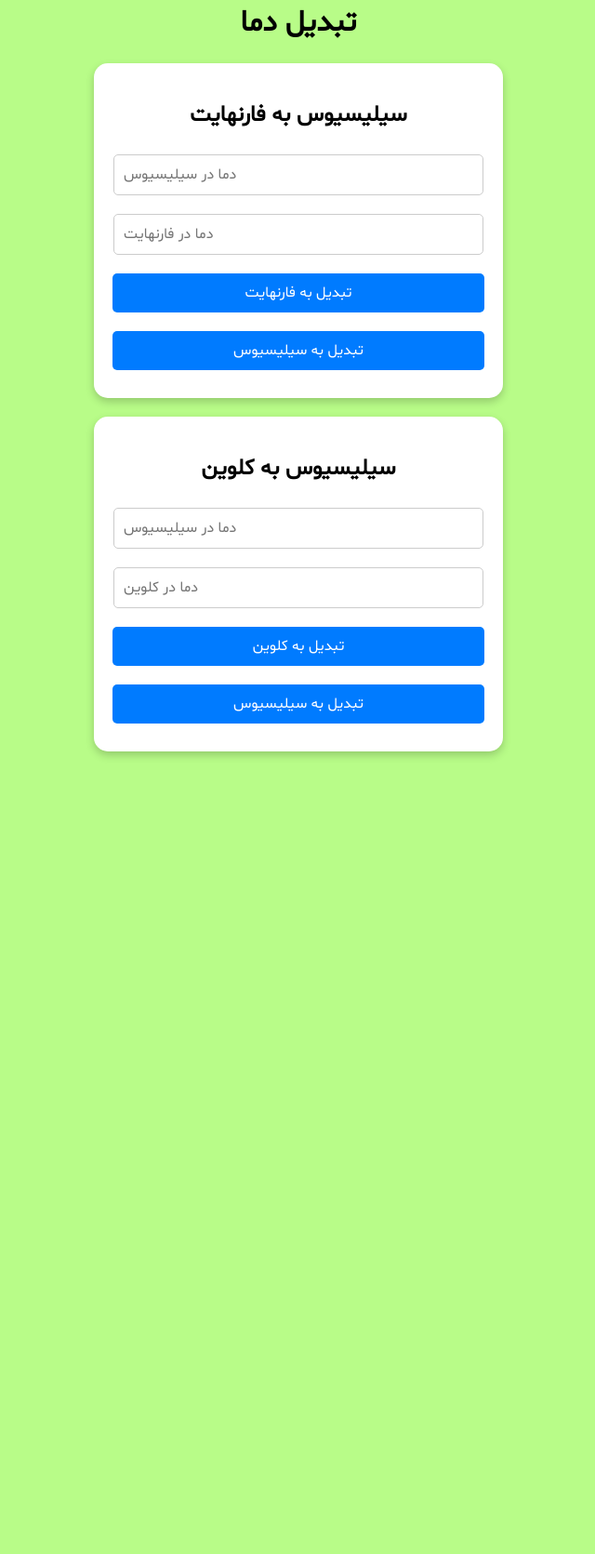
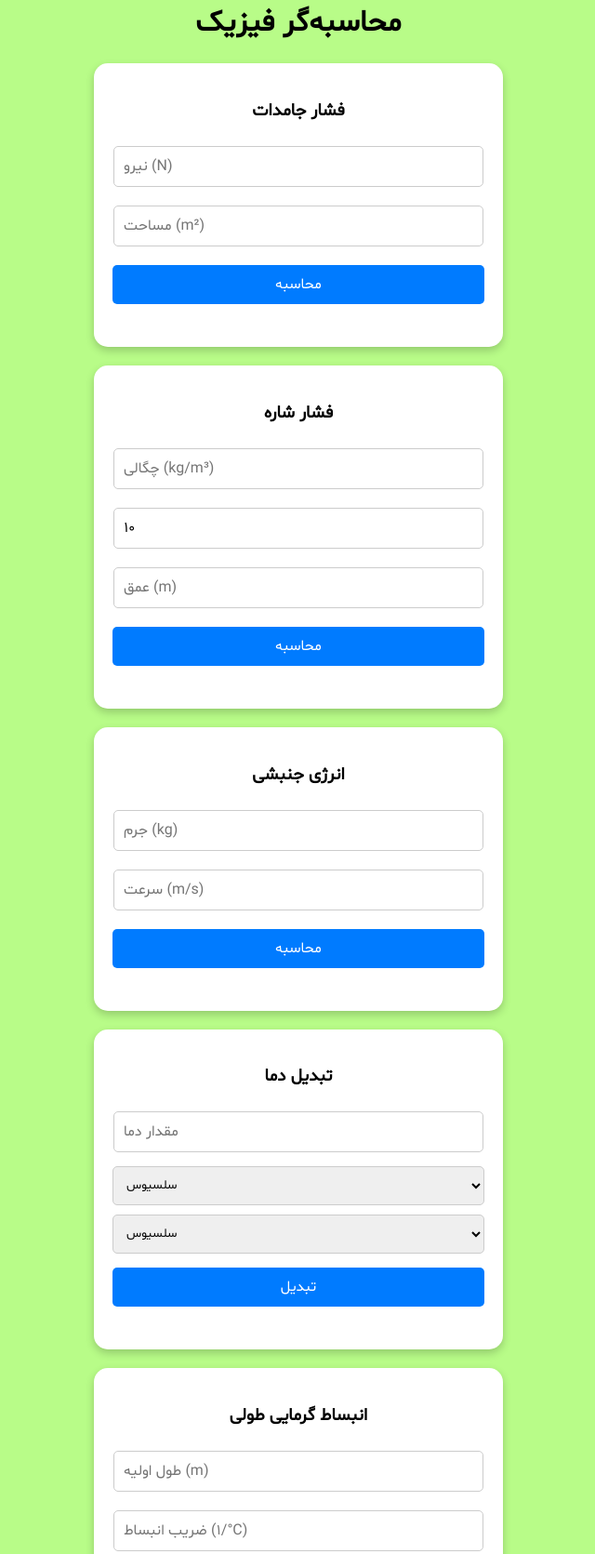
Before and after one commit to hadi-119/tabdil.vahed, a plain HTML site: page index.html in a window 1280 px wide. Shown: the part 17-1688 px from the top of the page at 93% size, without its empty margins (319-959 px from the left). Before the commit the page ends 845 px from the top, so only its background shows below. Drawn offline with Linux system fonts and the light colour scheme.

Commit message:
آپلود جدید

```diff
--- a/app.css
+++ /dev/null
@@ -1,58 +0,0 @@
-@font-face {
-    font-family: "shabnam";
-    src: url(fonts/Shabnam-FD.woff2);
-}
-body {
-    font-family: "shabnam", Arial, sans-serif;
-    text-align: center;
-    background: #b8fc88;
-    color: #333;
-    margin: 0;
-    padding: 0;
-}
-h1 {
-    margin-top: 20px;
-    color: #000;
-}
-.converter {
-    margin: 20px auto;
-    max-width: 400px;
-    padding: 20px;
-    background: #fff;
-    border-radius: 15px;
-    box-shadow: 0 4px 10px rgba(0, 0, 0, 0.2);
-}
-h2 {
-    color: #000;
-    margin-bottom: 15px;
-}
-input {
-    font-family: "shabnam";
-    margin: 10px 0;
-    padding: 10px;
-    width: 94%;
-    font-size: 16px;
-    border: 1px solid #ccc;
-    border-radius: 5px;
-    outline: none;
-    transition: border 0.3s;
-}
-input:focus {
-    border: 1px solid #007BFF;
-}
-button {
-    font-family: "shabnam";
-    margin: 10px 0;
-    padding: 10px;
-    width: 100%;
-    font-size: 16px;
-    background: #007BFF;
-    color: white;
-    border: none;
-    border-radius: 5px;
-    cursor: pointer;
-    transition: background 0.3s;
-}
-button:hover {
-    background: #0056b3;
-}
--- a/index.html
+++ b/index.html
@@ -3,48 +3,189 @@
 <head>
     <meta charset="UTF-8">
     <meta name="viewport" content="width=device-width, initial-scale=1.0">
-    <title>تبدیل دما</title>
-    <link rel="stylesheet" href="./app.css">
+    <title>محاسبه‌گر فیزیک</title>
+    <style>
+        @font-face {
+            font-family: "shabnam";
+            src: url(fonts/Shabnam-FD.woff2);
+        }
+        body {
+            font-family: "shabnam", Arial, sans-serif;
+            text-align: center;
+            background: #b8fc88;
+            color: #333;
+            margin: 0;
+            padding: 0;
+        }
+        h1 {
+            margin-top: 20px;
+            color: #000;
+        }
+        .container {
+            margin: 20px auto;
+            max-width: 400px;
+            padding: 20px;
+            background: #fff;
+            border-radius: 15px;
+            box-shadow: 0 4px 10px rgba(0, 0, 0, 0.2);
+        }
+        h3{
+            color: #000;
+            margin-bottom: 15px;
+        }
+        input {
+            font-family: "shabnam";
+            margin: 10px 0;
+            padding: 10px;
+            width: 94%;
+            font-size: 16px;
+            border: 1px solid #ccc;
+            border-radius: 5px;
+            outline: none;
+            transition: border 0.3s;
+        }
+        input:focus {
+            border: 1px solid #007BFF;
+        }
+        button {
+            font-family: "shabnam";
+            margin: 10px 0;
+            padding: 10px;
+            width: 100%;
+            font-size: 16px;
+            background: #007BFF;
+            color: white;
+            border: none;
+            border-radius: 5px;
+            cursor: pointer;
+            transition: background 0.3s;
+        }
+        button:hover {
+            background: #0056b3;
+        }
+        select {
+            font-family: "shabnam";
+            width: 100%;
+            padding: 10px;
+            margin: 5px 0;
+            border: 1px solid #ccc;
+            border-radius: 5px;
+        }
+    </style>
 </head>
 <body>
-    <h1>تبدیل دما </h1>
 
-    <div class="converter">
-        <h2>سیلیسیوس به فارنهایت </h2>
-        <input type="number" id="celsius1" placeholder="دما در سیلیسیوس">
-        <input type="number" id="fahrenheit" placeholder="دما در فارنهایت">
-        <button onclick="convertCtoF()">تبدیل به فارنهایت</button>
-        <button onclick="convertFtoC()">تبدیل به سیلیسیوس</button>
+    <h1>محاسبه‌گر فیزیک</h1>
+
+    <!-- محاسبه فشار جامدات -->
+    <div class="container">
+        <h3>فشار جامدات</h3>
+        <input type="number" id="force" placeholder="نیرو (N)">
+        <input type="number" id="area" placeholder="مساحت (m²)">
+        <button onclick="calculateSolidPressure()">محاسبه</button>
+        <p id="solidPressureResult"></p>
     </div>
 
-    <div class="converter">
-        <h2>سیلیسیوس به کلوین </h2>
-        <input type="number" id="celsius2" placeholder="دما در سیلیسیوس">
-        <input type="number" id="kelvin" placeholder="دما در کلوین">
-        <button onclick="convertCtoK()">تبدیل به کلوین</button>
-        <button onclick="convertKtoC()">تبدیل به سیلیسیوس</button>
+    <!-- محاسبه فشار شاره -->
+    <div class="container">
+        <h3>فشار شاره</h3>
+        <input type="number" id="density" placeholder="چگالی (kg/m³)">
+        <input type="number" id="gravity" value="10" placeholder="گرانش (m/s²)">
+        <input type="number" id="depth" placeholder="عمق (m)">
+        <button onclick="calculateFluidPressure()">محاسبه</button>
+        <p id="fluidPressureResult"></p>
+    </div>
+
+    <!-- محاسبه انرژی جنبشی -->
+    <div class="container">
+        <h3>انرژی جنبشی</h3>
+        <input type="number" id="mass" placeholder="جرم (kg)">
+        <input type="number" id="velocity" placeholder="سرعت (m/s)">
+        <button onclick="calculateKineticEnergy()">محاسبه</button>
+        <p id="kineticEnergyResult"></p>
+    </div>
+
+    <!-- تبدیل دما -->
+    <div class="container">
+        <h3>تبدیل دما</h3>
+        <input type="number" id="tempInput" placeholder="مقدار دما">
+        <select id="tempFrom">
+            <option value="C">سلسیوس</option>
+            <option value="F">فارنهایت</option>
+            <option value="K">کلوین</option>
+        </select>
+        <select id="tempTo">
+            <option value="C">سلسیوس</option>
+            <option value="F">فارنهایت</option>
+            <option value="K">کلوین</option>
+        </select>
+        <button onclick="convertTemperature()">تبدیل</button>
+        <p id="tempResult"></p>
+    </div>
+
+    <!-- انبساط گرمایی طولی -->
+    <div class="container">
+        <h3>انبساط گرمایی طولی</h3>
+        <input type="number" id="length" placeholder="طول اولیه (m)">
+        <input type="number" id="alphaL" placeholder="ضریب انبساط (1/°C)">
+        <input type="number" id="deltaT" placeholder="تغییر دما (°C)">
+        <button onclick="calculateLinearExpansion()">محاسبه</button>
+        <p id="linearExpansionResult"></p>
     </div>
 
     <script>
-        function convertCtoF() {
-            const celsius = parseFloat(document.getElementById('celsius1').value);
-            document.getElementById('fahrenheit').value = (celsius * 9/5) + 32;
+        function calculateSolidPressure() {
+            let force = document.getElementById('force').value;
+            let area = document.getElementById('area').value;
+            if (force && area) {
+                let pressure = force / area;
+                document.getElementById('solidPressureResult').innerText = "فشار: " + pressure.toFixed(2) + " پاسکال";
+            }
         }
 
-        function convertFtoC() {
-            const fahrenheit = parseFloat(document.getElementById('fahrenheit').value);
-            document.getElementById('celsius1').value = (fahrenheit - 32) * 5/9;
+        function calculateFluidPressure() {
+            let density = document.getElementById('density').value;
+            let gravity = document.getElementById('gravity').value;
+            let depth = document.getElementById('depth').value;
+            if (density && gravity && depth) {
+                let pressure = density * gravity * depth;
+                document.getElementById('fluidPressureResult').innerText = "فشار: " + pressure.toFixed(2) + " پاسکال";
+            }
         }
 
-        function convertCtoK() {
-            const celsius = parseFloat(document.getElementById('celsius2').value);
-            document.getElementById('kelvin').value = celsius + 273;
+        function calculateKineticEnergy() {
+            let mass = document.getElementById('mass').value;
+            let velocity = document.getElementById('velocity').value;
+            if (mass && velocity) {
+                let energy = 0.5 * mass * velocity * velocity;
+                document.getElementById('kineticEnergyResult').innerText = "انرژی جنبشی: " + energy.toFixed(2) + " ژول";
+            }
         }
 
-        function convertKtoC() {
-            const kelvin = parseFloat(document.getElementById('kelvin').value);
-            document.getElementById('celsius2').value = kelvin - 273;
+        function convertTemperature() {
+            let temp = parseFloat(document.getElementById("tempInput").value);
+            let from = document.getElementById("tempFrom").value;
+            let to = document.getElementById("tempTo").value;
+            let result = temp;
+
+            if (from === "C" && to === "F") result = (temp * 9/5) + 32;
+            else if (from === "C" && to === "K") result = temp + 273.15;
+            else if (from === "F" && to === "C") result = (temp - 32) * 5/9;
+            else if (from === "F" && to === "K") result = (temp - 32) * 5/9 + 273.15;
+            else if (from === "K" && to === "C") result = temp - 273.15;
+            else if (from === "K" && to === "F") result = (temp - 273.15) * 9/5 + 32;
+
+            document.getElementById("tempResult").innerText = "نتیجه: " + result.toFixed(2);
+        }
+
+        function calculateLinearExpansion() {
+            let L = parseFloat(document.getElementById("length").value);
+            let alpha = parseFloat(document.getElementById("alphaL").value);
+            let deltaT = parseFloat(document.getElementById("deltaT").value);
+            let deltaL = L * alpha * deltaT;
+            document.getElementById("linearExpansionResult").innerText = "افزایش طول: " + deltaL.toFixed(6) + " متر";
         }
     </script>
+
 </body>
 </html>
```
